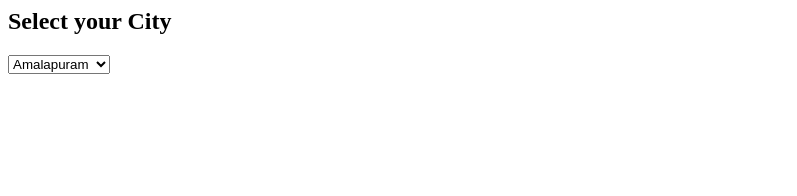
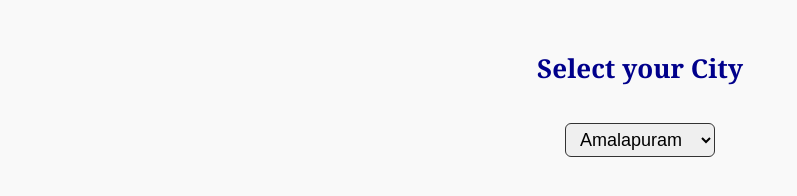
Before and after one commit to harinisuryakanchusthambam/COL-harini, a plain HTML site: page dropdown.html in a window 1280 px wide. Shown: the whole page, without its empty margins (0-797 px from the left). Drawn offline with Linux system fonts and the light colour scheme.

Commit message:
Update dropdown.html

```diff
--- a/dropdown.html
+++ b/dropdown.html
@@ -1,6 +1,28 @@
 <html>
 <head>
-        <title> Dropdown</title>
+    <title>Dropdown</title>
+    <style>
+        body {
+            font-family: Arial, sans-serif;
+            text-align: center;
+            margin-top: 50px;
+            background-color: #f9f9f9;
+        }
+
+        h2 {
+            font-family: Georgia, serif;
+            font-size: 26px;
+            color: darkblue;
+        }
+
+        select {
+            font-size: 18px;
+            padding: 5px 10px;
+            border-radius: 6px;
+            border: 1px solid #333;
+            margin-top: 15px;
+        }
+    </style>
 </head>
 <body>
     <h2>Select your City</h2>
```
Lines whose indentation alone changed are shown as unchanged.
